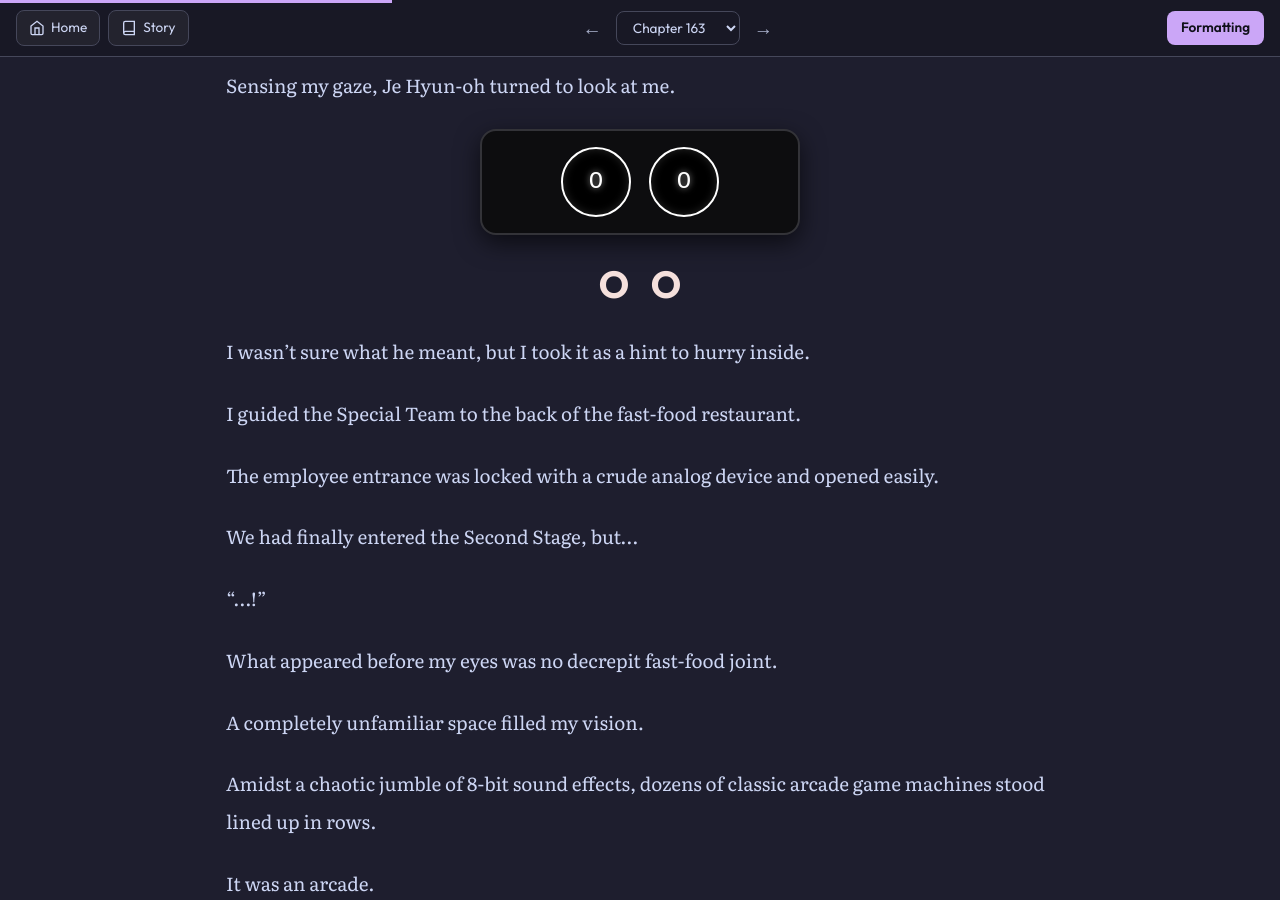
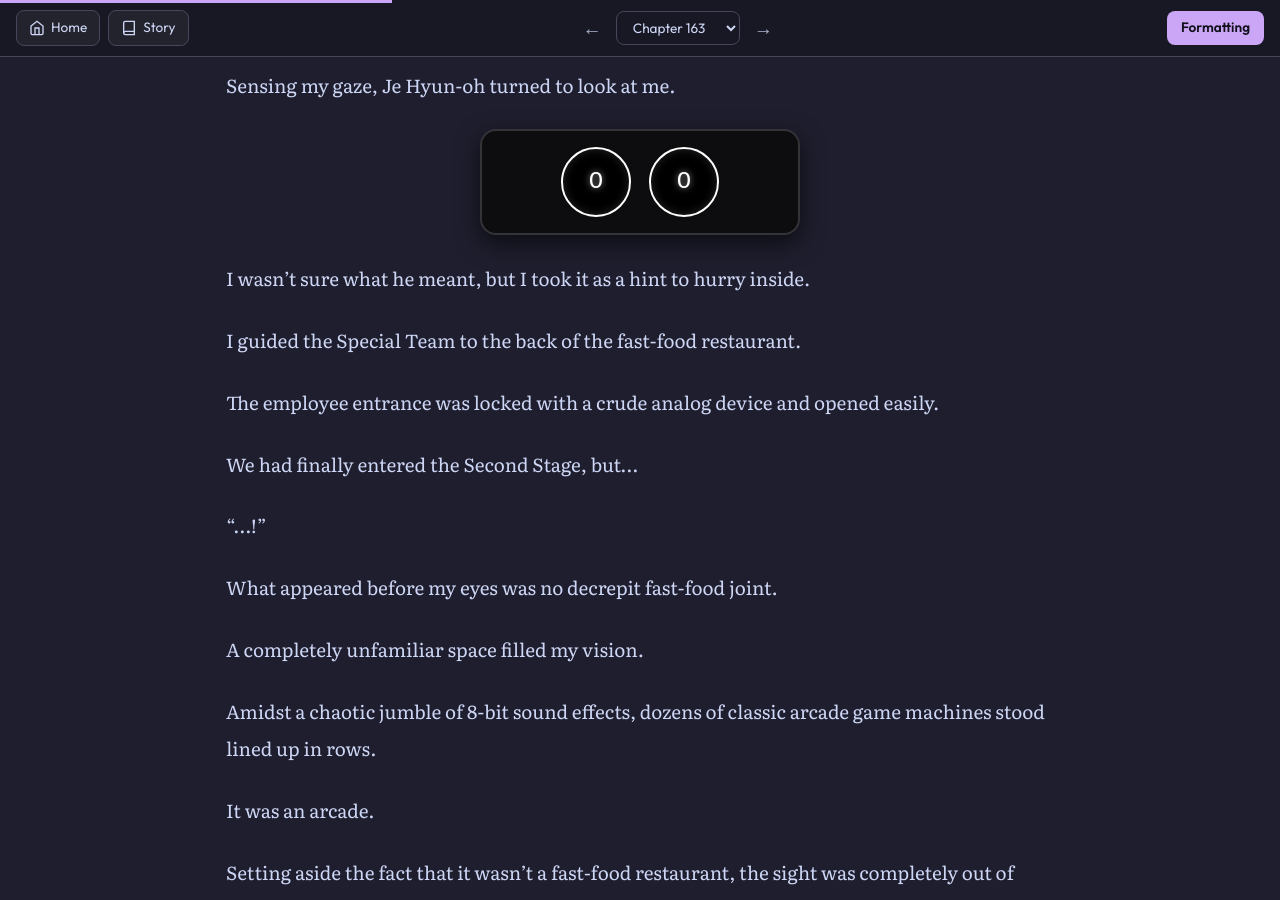
Before and after one commit to soleumn/soleumn.github.io, a Jekyll site: the page built from _chapters/eoshinki/ch163.md, in a window 1280 px wide and 900 px high, scrolled down 5167 px. Built offline with Jekyll 4.4.1, drawn with Linux system fonts in a browser that asks for light colours; comment, search, counter and statistics services are not loaded.

Commit message:
Update ch163.md

```diff
--- a/_chapters/eoshinki/ch163.md
+++ b/_chapters/eoshinki/ch163.md
@@ -138,9 +138,8 @@ Come to think of it, couldn't Je Hyun-oh just fly to the top of the Tower?
 
 Sensing my gaze, Je Hyun-oh turned to look at me.
 
+
 <div class="goggles-mask"><div class="goggles-container"><div class="goggle-lens">O</div><div class="goggle-lens">O</div></div></div>
-
-# **<center> O &nbsp; O </center>**
 
 
 I wasn't sure what he meant, but I took it as a hint to hurry inside.
```
